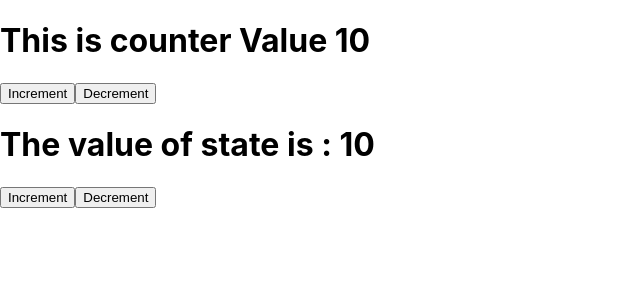
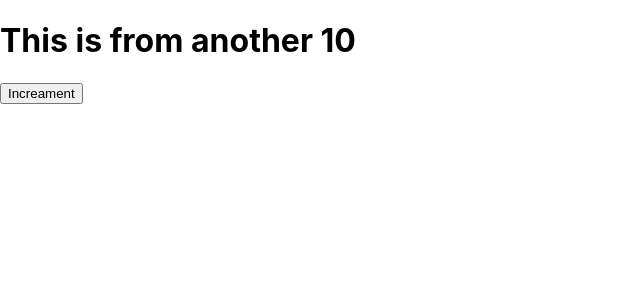
Before and after one commit to sajid-munawar/React-Context-api, a React (Create React App) app: page / in a window 1280 px wide. Shown: the top 300 px of the page, without its empty margins (0-640 px from the left). Built offline with nearby package versions, Linux system fonts and the light colour scheme.

Commit message:
Updated with just another

```diff
--- a/src/App.js
+++ b/src/App.js
@@ -2,16 +2,16 @@ import React, { useState } from 'react';
 import Parent from "./Parent.js"
 import './App.css';
 import CounterContext from "./CounterContext"
-import Another from "./another"
+import Another from "./Another"
 
 function App() {
   let countState=useState(10) // c[count , set]
   return (
     <CounterContext.Provider value={countState}>
       <div >
-        {/* <Another/> */}
+        <Another/>
 
-        <Parent />
+        {/* <Parent /> */}
       </div>
     </CounterContext.Provider>
   );
```
